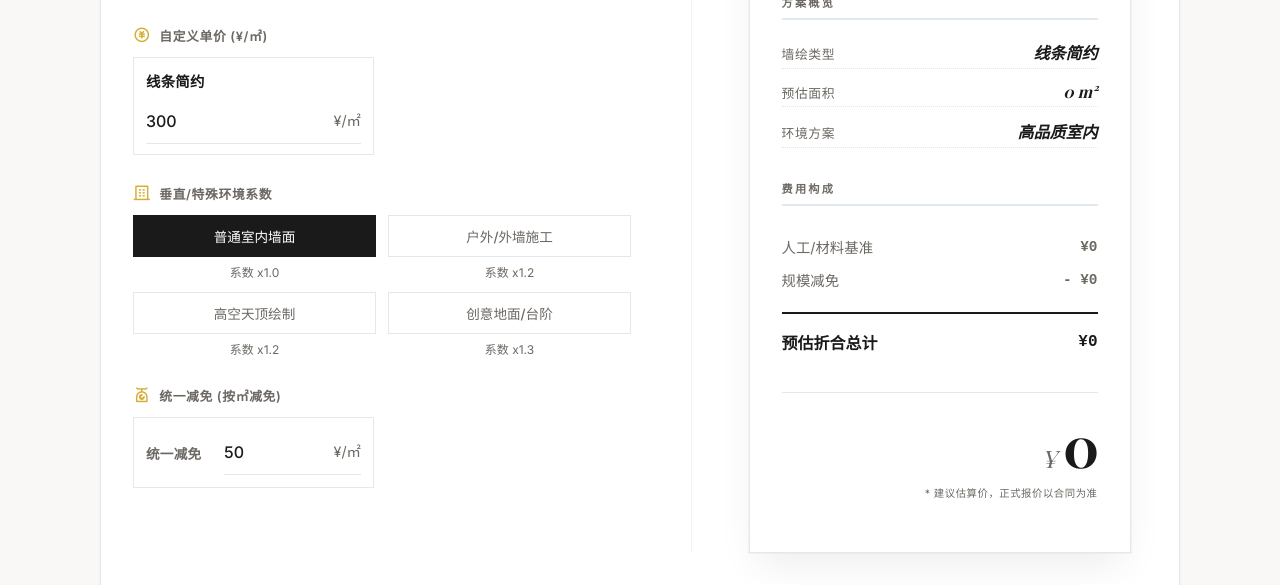
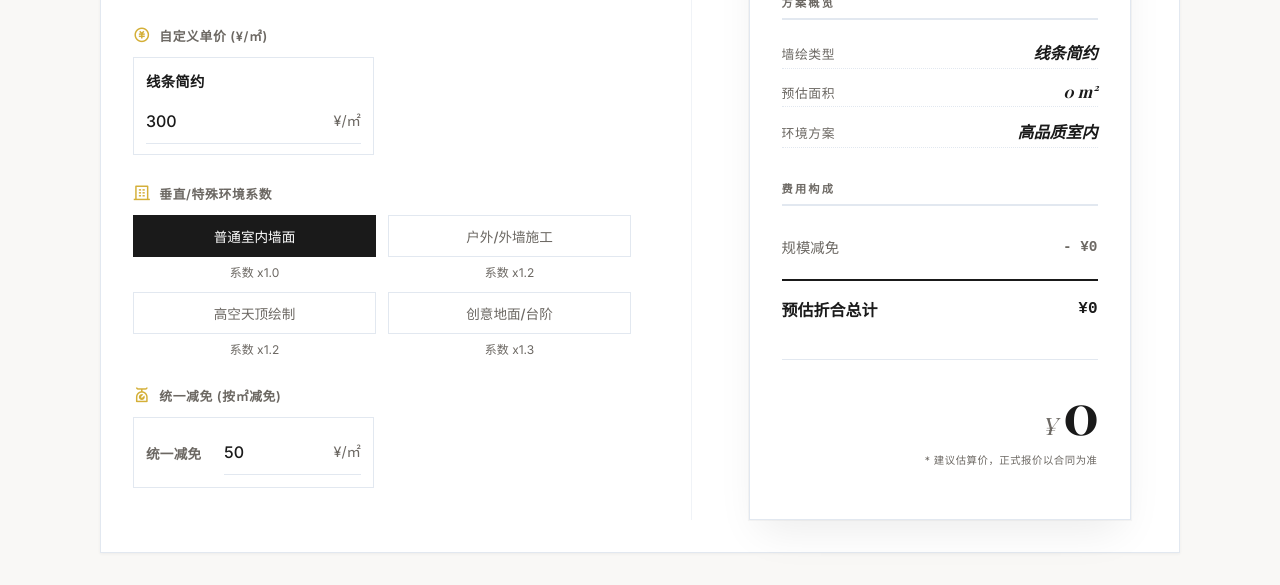
Before and after one commit to tcyeee/JJbaojia, a plain HTML site: page index.html in a window 1280 px wide. Shown: the part 449-1034 px from the top of the page. Drawn offline with nearby package versions, Linux system fonts and the light colour scheme; a web font is replaced by a local one.

Commit message:
refactor: Remove unused fee row in index.html; update pricing logic in script.js to streamline calculations and improve UI update mechanism

```diff
--- a/index.html
+++ b/index.html
@@ -203,10 +203,6 @@
                             <h3 class="section-title">费用构成</h3>
                             <div class="fee-table">
                                 <div class="fee-row">
-                                    <span>人工/材料基准</span>
-                                    <span id="preview-base-fee">¥0</span>
-                                </div>
-                                <div class="fee-row">
                                     <span>规模减免</span>
                                     <span id="preview-discount-fee">- ¥0</span>
                                 </div>
--- a/script.js
+++ b/script.js
@@ -1,13 +1,12 @@
 /**
  * Wall Painting Quote Tool - Logic V0
  *
- * Logic Constants:
- * 1. Type Median: A=400, B=800
- * 2. Complexity Median: Simple=150, Medium=400, Complex=1050
- * 3. Area Discount: Unified per ㎡
- * 4. Scene Coeff: Outdoor=+20%, Ceiling=+20%, Ground=+30%
- * 5. Customer Coeff: Company=+30%
- * 6. Minimum Price: <=10m2 -> Min 5000
+ * Logic Points:
+ * 1. Type unit price defaults in PRICES.type
+ * 2. Area Discount: Unified per ㎡
+ * 3. Scene Coeff: Outdoor=+20%, Ceiling=+20%, Ground=+30%
+ * 4. Customer Coeff: Company=+30%
+ * 5. Minimum Price: <=10m2 -> Min 5000
  */
 
 // Constants
@@ -25,8 +24,6 @@ const PRICES = {
         'ground': 1.3
     }
 };
-
-const BASE_COMPLEXITY_PRICE = 400; // 固定标准难度单价
 
 const RULES = {
     minAreaThreshold: 10,
@@ -126,12 +123,11 @@ function calculate() {
     }
 
     const typePrice = getTypeUnitPrice(type);
-    const baseUnit = typePrice + BASE_COMPLEXITY_PRICE;
 
     // 3. Area Discount Logic
     const discount = getDiscountPerSqm(area);
 
-    let discountedUnit = baseUnit - discount;
+    let discountedUnit = typePrice - discount;
 
     // 4. Subtotal
     let subtotal = discountedUnit * area;
@@ -184,8 +180,8 @@ function calculate() {
     // 8. Update Technical Breakdown (Removed in UI)
     // Code removed as elements no longer exist
 
-    // 9. Update Sidebar Preview Card (Real-time)
-    updatePreviewUI();
+    // 9. Update Sidebar Preview Card (Real-time) - pass computed total to avoid animation delay mismatch
+    updatePreviewUI(finalPrice);
 }
 
 // Event Listeners
@@ -335,11 +331,13 @@ function getImageAsDataURL(url) {
 /**
  * Update Preview UI (For Sidebar)
  */
-function updatePreviewUI() {
+function updatePreviewUI(finalPriceValue) {
     const area = parseFloat(inputs.area.value) || 0;
     const type = getRadioValue(inputs.types);
     const sceneValue = getRadioValue(inputs.scenes);
-    const finalPriceText = display.price.textContent;
+    const finalPriceText = typeof finalPriceValue === 'number'
+        ? currencyFormatter.format(finalPriceValue)
+        : display.price.textContent;
 
     // Internal mapping to Client-Friendly Names & References
     // 使用本地已有的参考图，确保 file:// 或本地服务器均可加载
@@ -360,14 +358,7 @@ function updatePreviewUI() {
     };
 
     // Fees
-    const typePrice = getTypeUnitPrice(type);
-    const baseUnit = typePrice + BASE_COMPLEXITY_PRICE;
-
     const discount = getDiscountPerSqm(area);
-
-    const sceneCoeff = PRICES.scene[sceneValue] || 1.0;
-
-    const baseFee = baseUnit * area;
     const discountFee = discount * area;
 
     // Update Elements (Using shared IDs if present in both, or specific selectors)
@@ -380,9 +371,6 @@ function updatePreviewUI() {
 
     const sceneEl = document.getElementById('preview-scene');
     if (sceneEl) sceneEl.textContent = sceneNames[sceneValue];
-
-    const baseFeeEl = document.getElementById('preview-base-fee');
-    if (baseFeeEl) baseFeeEl.textContent = `¥${baseFee.toLocaleString()}`;
 
     const discountFeeEl = document.getElementById('preview-discount-fee');
     if (discountFeeEl) discountFeeEl.textContent = `- ¥${discountFee.toLocaleString()}`;
```
Also changed, not shown: 1 other file.
